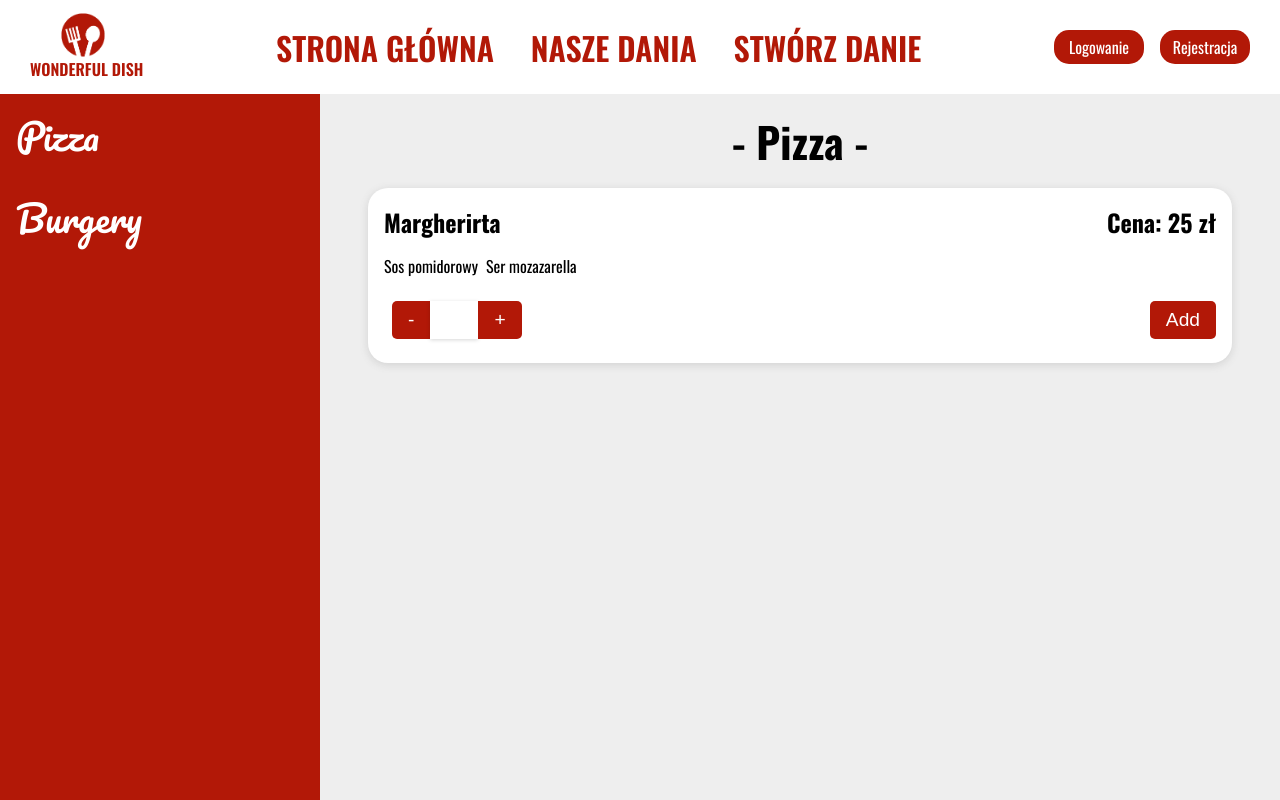
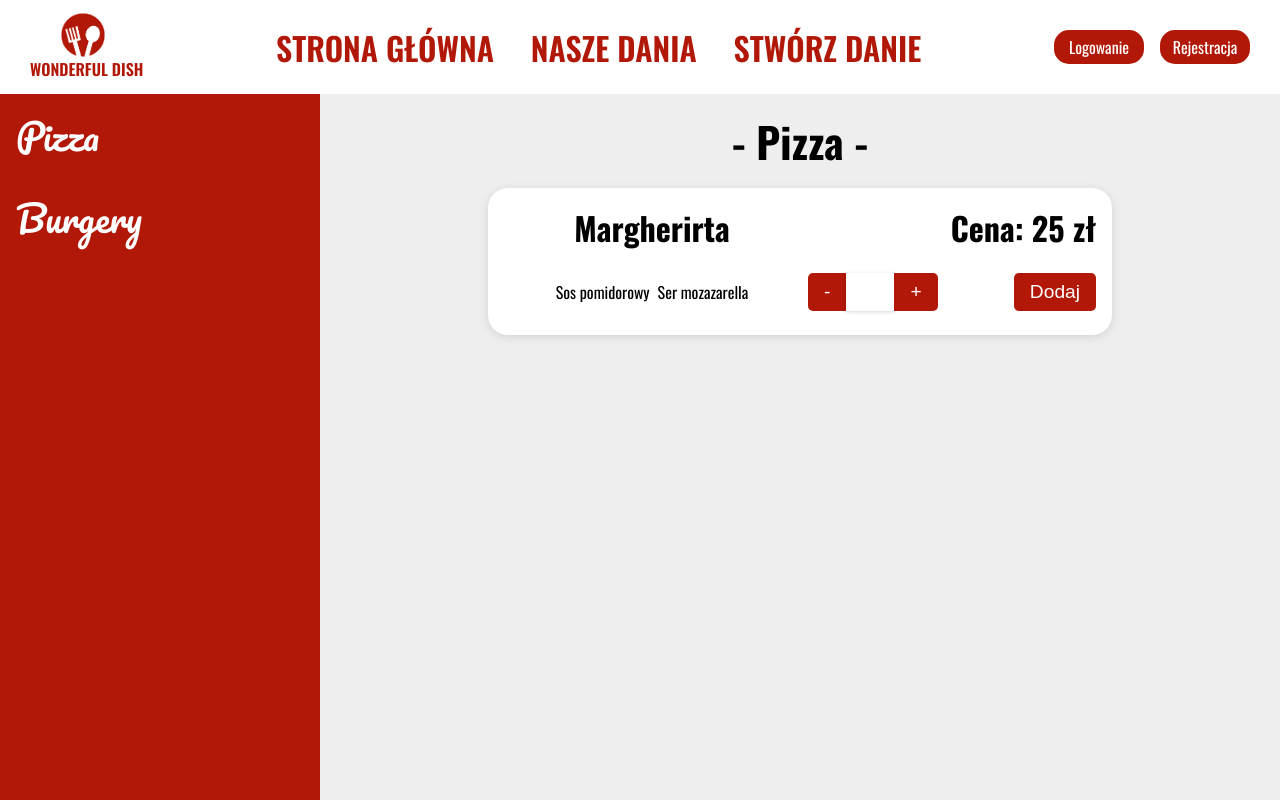
Before and after one commit to GrzegorzBanaszak/restaurant, a React (Create React App) app in the folder client/: page /dishes in a window 1280 px wide. Built offline with nearby package versions, Linux system fonts and the light colour scheme.

Commit message:
Dishes list item desktop style

```diff
--- a/client/src/components/DishesListItem.jsx
+++ b/client/src/components/DishesListItem.jsx
@@ -17,7 +17,7 @@ const DishesListItem = ({ dish }) => {
         <button className="button-add--right">+</button>
       </div>
       <div className="dishes-item__add">
-        <button>Add</button>
+        <button>Dodaj</button>
       </div>
     </div>
   );
--- a/client/src/styles/components/DishesListItem.scss
+++ b/client/src/styles/components/DishesListItem.scss
@@ -24,6 +24,7 @@
   &__ingredients {
     grid-area: ingredients;
     display: flex;
+    align-items: center;
     flex-wrap: wrap;
     list-style-type: none;
     gap: 0.5rem;
@@ -70,3 +71,22 @@
     }
   }
 }
+
+@include desktop {
+  .dishes-item {
+    width: 65%;
+    grid-template-areas:
+      "name name price price"
+      "ingredients ingredients change add";
+    &__name {
+      text-align: center;
+      font-size: 2rem;
+    }
+    &__price {
+      font-size: 2rem;
+    }
+    &__ingredients {
+      justify-content: center;
+    }
+  }
+}
--- a/client/src/styles/components/HomeMake.scss
+++ b/client/src/styles/components/HomeMake.scss
@@ -53,6 +53,9 @@
       max-width: 1024px;
       margin: 0 auto;
     }
+    &__title {
+      font-size: 2rem;
+    }
     &__content {
       width: 50%;
       display: flex;
--- a/client/src/styles/components/OurDishes.scss
+++ b/client/src/styles/components/OurDishes.scss
@@ -14,7 +14,7 @@
     width: 100%;
     background-color: $text-red-main;
     color: white;
-    min-height: calc(100% - toRem(94));
+    min-height: calc(100vh - toRem(94));
     ul {
       list-style: none;
     }
```
